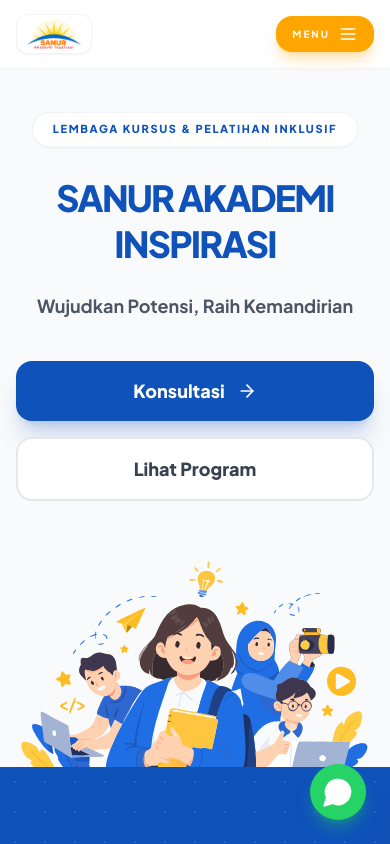
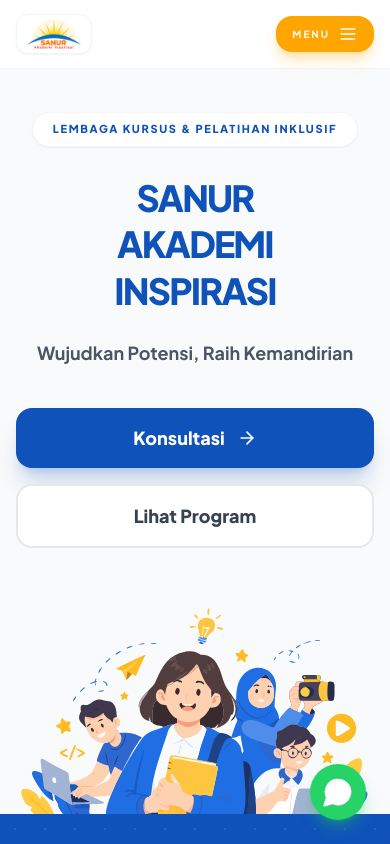
Before and after one commit to Jati804/Yayasan-SANUR-Akademi-Inspirasi, a React (Vite) app: page / in a window 390 px wide. Shown: the top 844 px of the page. Built offline with nearby package versions, Linux system fonts and the light colour scheme.

Commit message:
Update Hero.tsx

```diff
--- a/components/Hero.tsx
+++ b/components/Hero.tsx
@@ -40,7 +40,10 @@
             </span>
 
             <h1 className="text-[2.25rem] sm:text-6xl lg:text-[3.5rem] xl:text-[4.5rem] 2xl:text-[5rem] font-black text-primary leading-[1.3] lg:leading-[1.05] tracking-tighter mb-6">
-              <span className="block">SANUR AKADEMI</span>
+              <span className="block">
+                <span className="block lg:inline">SANUR</span>{' '}
+                <span className="block lg:inline">AKADEMI</span>
+              </span>
               <span className="block">INSPIRASI</span>
             </h1>
 
```
